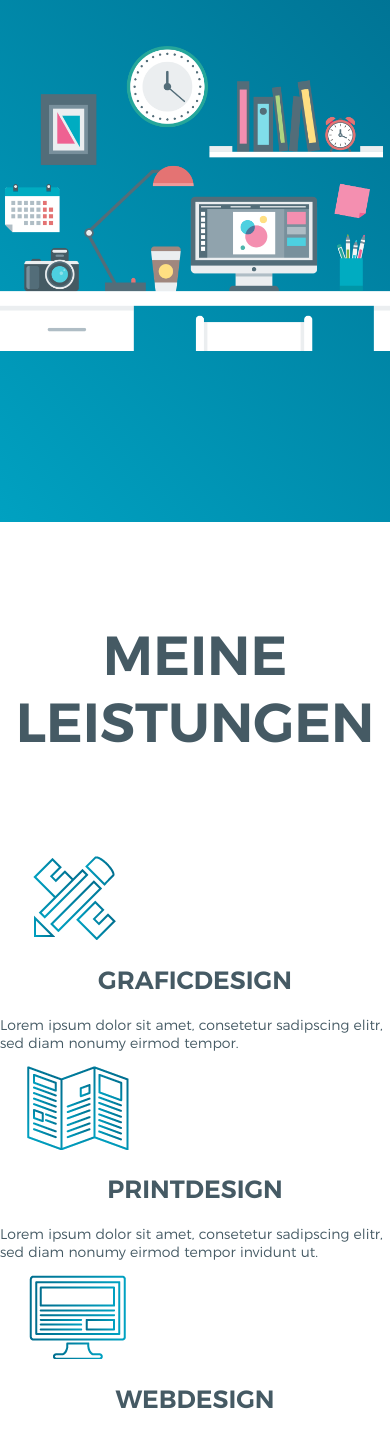
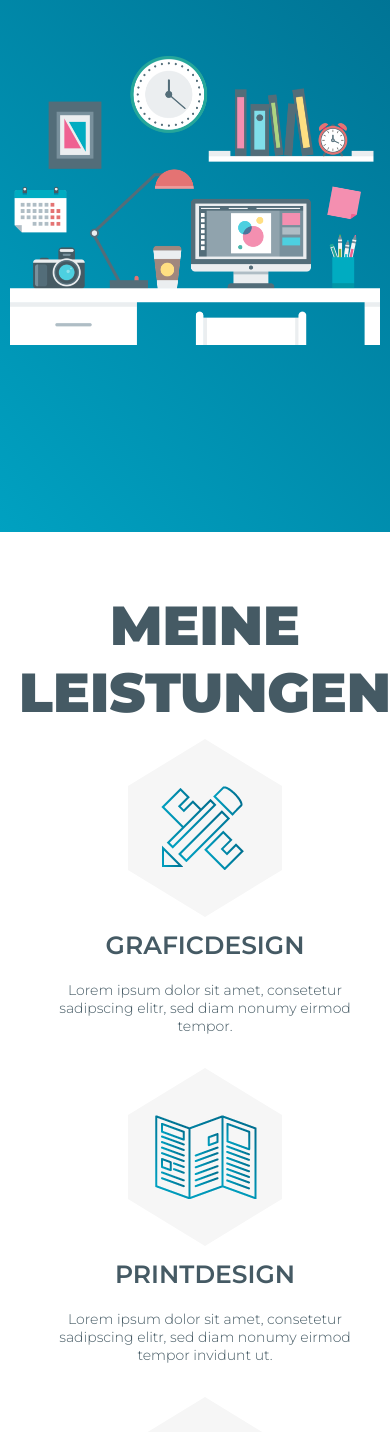
Before and after one commit to derEichner/corecube, a plain HTML site: page index.html in a window 390 px wide. Shown: the part 128-1560 px from the top of the page. Drawn offline with nearby package versions, Linux system fonts and the light colour scheme; some packages are replaced by stand-ins of ours; a script that the page names is missing; files whose address does not match are found by name.

Commit message:
responsive and bug fixing

```diff
--- a/index.html
+++ b/index.html
@@ -4,6 +4,7 @@
 		<meta charset="utf-8">
 		<meta name="viewport" content="width=device-width, initial-scale=1.0">
 		<link rel="stylesheet" href="stylesheets/screen.css">
+		<link href="https://fonts.googleapis.com/css?family=Montserrat" rel="stylesheet">
  		<title>CoreCube - Grafik-, Print- und Webdesign</title>
 	</head>
 	<body>
@@ -96,7 +97,7 @@
 					<div class="row-items">
 						<div class="row-item 1">
 							<a href="images/platzhalter.png" data-lightbox="platzhalter" data-title="Bildunterschrift">
-								<img src="images/portfolio-kolpingball-plakat.jpg">
+								<img src="images/platzhalter.png">
 							</a>
 						</div>
 						<div class="row-item 2">
--- a/sass/regions/_footer.scss
+++ b/sass/regions/_footer.scss
@@ -5,6 +5,8 @@
 	height: 15px;
 	padding-top: 25px;
 	padding-bottom: 25px;
+	padding-left: 10px;
+	padding-right: 10px;
 
 	.inner-footer {
 	max-width: 1200px;
@@ -24,6 +26,7 @@
 
 			.footer-menu {
 			margin: 0;
+			padding-left: 0;
 
 				li {
 				display: inline;
@@ -31,6 +34,10 @@
 				font-size: 14px;
 				font-family: montserratlight;
 				margin-left: 20px;
+
+					&:first-child {
+						margin-left: 0;
+					}
 				}
 			}
 		}
--- a/sass/regions/_header.scss
+++ b/sass/regions/_header.scss
@@ -2,6 +2,7 @@
 background-color: blue;
 height: 650px;
 background-image: linear-gradient(-135deg, #006e8f, #00a1c1);
+padding: 10px 10px 0 10px;
 
 	.logo-wrapper {
 	max-width: 1200px;
--- a/sass/regions/_leistungen.scss
+++ b/sass/regions/_leistungen.scss
@@ -3,14 +3,25 @@
 .main-wrapper {
 width: 100%;
 background: white;
+padding: 0 10px;
 
 	.leistungen {
 	max-width: 1200px;
 	margin: auto;
 
-		#leistung-item {
+		.leistung-item {
 		width: 33.33333333333%;
 		float: left;
+
+			@media (max-width: $bp-m) {
+				width: 100%;
+				float: none;
+				margin-bottom: 80px;
+
+				&:nth-child(3) {
+					margin-bottom: 0;
+				}
+			}
 
 			.leistung-form {
 			width: 154px;
@@ -48,6 +59,10 @@ background: white;
 
 			.leistung-item-headline {
 			margin-top: 100px;
+
+				@media (max-width: $bp-m) {
+					margin-top: 60px;
+				}
 			}
 
 			.leistungstext {
--- a/sass/regions/_portfolio.scss
+++ b/sass/regions/_portfolio.scss
@@ -1,6 +1,7 @@
 .portfolio {
 max-width: 1200px;
 margin: auto;
+padding: 0 10px;
 
 
 	.headline-wrapper {
--- a/sass/regions/_ueber_mich.scss
+++ b/sass/regions/_ueber_mich.scss
@@ -1,6 +1,7 @@
 .main-wrapper-ueber-mich {
 	width: 100%;
 	background-color: $background-color;
+	padding: 0 10px;
 
 	.ueber-mich {
 	max-width: 1200px;
--- a/sass/tools/_mixins.scss
+++ b/sass/tools/_mixins.scss
@@ -1,4 +1,6 @@
 @import 'variables';
+
+//**Breakpoint**//
 
 @mixin breakpoint($from: null, $to: null, $incrementFrom: true) {
  @if $from != null and $to != null {
@@ -28,41 +30,51 @@
   }
 }
 
+
 body {
 	margin: 0;
 }
 
 h1 {
 	color: $font-color;
+	font-family: $font-regular;
+	font-weight: $font-weight-black;
 	text-transform: uppercase;
 	font-size: 55px;
 	text-align: center;
-	font-family: montserratsemibold;
 	margin-top: 100px;
 	margin-bottom: 100px;
+
+	@media (max-width: $bp-m) {
+		margin-top: 60px;
+		margin-bottom: 60px;
+	}
 
 }
 
 h2 {
 	color: $font-color;
+	font-family: $font-regular;
+	font-weight: $font-weight-semi;
 	text-transform: uppercase;
 	font-size: 25px;
 	text-align: center;
-	font-family: montserratsemibold;
 
 }
 
 p {
 	color: $font-color;
 	font-size: 14px;
-	font-family: montserratlight;
+	font-family: $font-regular;
+	font-weight: $font-weight-regular;
 }
 
 .button {
 	padding: 24px;
 	background-image: linear-gradient(-135deg, #006e8f, #00a1c1);
 	font-size: 16px;
-	font-family: montserratlight;
+	font-family: $font-regular;
+	font-weight: $font-weight-regular;
 	color: #ffffff;
 	display: inline-block;
 	margin-top: 30px;
@@ -77,15 +89,3 @@ p {
 	visibility: hidden;
 	height: 0px;
 }
-
-@font-face {
-    font-family: montserratsemibold;
-    src: url(../fonts/montserrat-semibold.woff); }
-
-@font-face {
-    font-family: montserratlight;
-    src: url(../fonts/montserrat-light.woff); }
-
-@font-face {
-    font-family: montserrat-extrabold;
-    src: url(..fonts/montserrat-extrabold.woff); }
--- a/sass/tools/_variables.scss
+++ b/sass/tools/_variables.scss
@@ -1,2 +1,23 @@
+@import url('https://fonts.googleapis.com/css?family=Montserrat:300,300i,600,900');
+
+//**Colors**//
+
 $font-color: #455a64;
 $background-color: #f6f6f6;
+
+//**Fonts**//
+
+$font-regular: 'Montserrat', sans-serif;
+
+//**Fontstyles**//
+
+$font-weight-regular: 300;
+$font-weight-semi: 600;
+$font-weight-black: 900;
+
+//**Breakpoints*//
+
+$bp-l: 900px;
+$bp-m: 670px;
+$bp-s: 450px;
+$bp-xs: 300px;
```
Also changed, not shown: stylesheets/screen.css.
